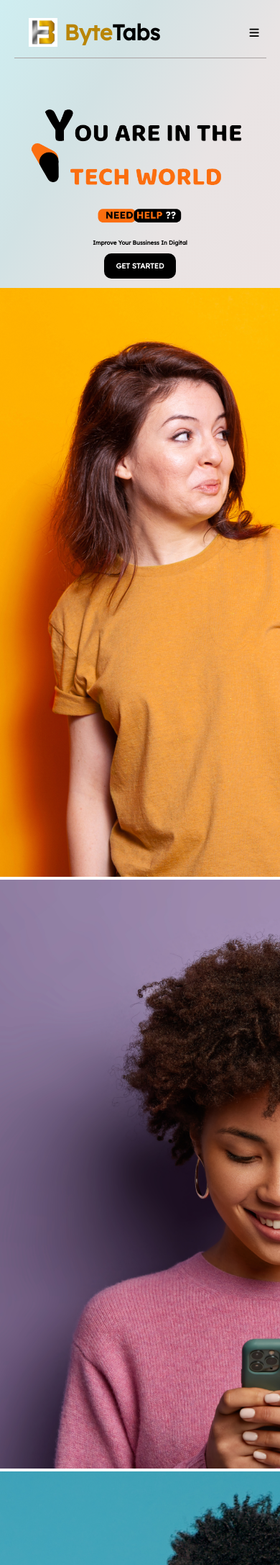
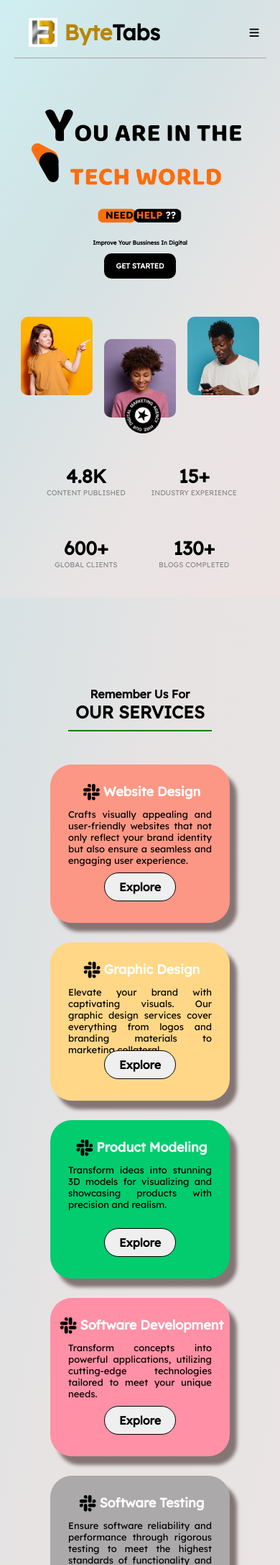
Before and after one commit to harishbaranwal/Project-Byte, a Node server app: page / in a window 390 px wide; the page is wider, and only the part inside the window is pictured. Shown: the top 2174 px of that part at 72% size. Run offline with Node 20, Linux system fonts and the light colour scheme; some libraries are stand-ins or nearby versions.

Commit message:
Update style.css

```diff
--- a/public/stylesheets/style.css
+++ b/public/stylesheets/style.css
@@ -1,3 +1,423 @@
+.background-box-1{
+  background: linear-gradient(300deg, #ede3e3, #e9e4e4, #d2e2e4, #cfeef1);
+
+}
+
+.background-box-2{
+  background: linear-gradient(280deg, #ede3e3, #e9e4e4, #e8e3e3,#d7e2e4);
+
+}
+
+
+.img-container{
+  width:100%;
+  height:auto;
+
+  padding-top: 40px;
+}
+.img-sub-container{
+  width:85%;
+margin: auto;
+display: flex;
+max-width: 1250px;
+justify-content: space-between;
+
+
+}
+
+.top-img{
+  width:30%;
+}
+.img-2{
+height:100%;
+    display: flex;
+  }
+ .img-2>img {
+    margin-top: auto;
+  }
+
+.top-img>img{
+  width:100%;
+  max-height:100%;
+  border-radius: 50px;
+}
+
+
+@media(min-width:1350px){
+  .img-sub-container{
+    height:500px;
+  }
+}
+
+@media(max-width:1350px) and (min-width:1250px){
+  .img-sub-container{
+    height:450px;
+  }
+}
+@media(max-width:1250px) and (min-width:1150px){
+  .img-sub-container{
+    height:420px;
+  }
+}
+@media(max-width:1150px) and (min-width:1050px){
+  .img-sub-container{
+    height:400px;
+  }
+}
+@media(max-width:1050px) and (min-width:950px){
+  .img-sub-container{
+    height:350px;
+  }
+}
+@media(max-width:950px) and (min-width:850px){
+  .img-sub-container{
+    height:320px;
+  }
+}
+@media(max-width:850px) and (min-width:750px){
+  .img-sub-container{
+    height:300px;
+  }
+}
+@media(max-width:750px) and (min-width:650px){
+  .img-sub-container{
+    height:250px;
+  }
+}
+@media(max-width:650px) and (min-width:550px){
+  .img-sub-container{
+    height:220px;
+  }
+}
+@media(max-width:550px) and (min-width:480px){
+  .img-sub-container{
+    height:200px;
+  }
+}
+@media(max-width:480px) and (min-width:420px){
+  .img-sub-container{
+    height:160px;
+  }
+}
+@media(max-width:420px) and (min-width:390px){
+  .img-sub-container{
+    height:150px;
+  }
+}
+@media(max-width:390px) and (min-width:350px){
+  .img-sub-container{
+    height:140px;
+  }
+}
+@media(max-width:350px) and (min-width:300px){
+  .img-sub-container{
+    height:120px;
+  }
+}
+
+
+
+
+
+
+
+
+/* /////////////////////////////////////////////////// */
+
+
+
+@media(max-width:1050px){
+  .top-img>img{
+    border-radius: 40px;
+  }
+}
+
+@media(max-width:820px){
+  .top-img>img{
+    border-radius: 30px;
+  }
+}
+
+@media(max-width:600px){
+  .top-img>img{
+    border-radius: 20px;
+  }
+}
+
+@media(max-width:420px){
+  .top-img>img{
+    border-radius: 10px;
+  }
+}
+
+
+
+
+
+/*
+////////////////////////////////////////////////////
+ */
+
+ .watch{
+
+  display: flex;
+padding-left:2vw;
+  justify-items: center;
+  justify-content: center;
+  padding-top: 50px;
+  z-index: 10;
+
+}
+.round {
+  width: 100px;
+  height: 100px;
+  position: relative;
+animation:rotate 10s linear infinite;
+  transform-origin: 50% 50%;
+  top: -100px;
+}
+
+
+.round >img{
+  width:100px;
+  height:100px;
+  margin: auto;
+
+}
+
+@keyframes rotate {
+  from {
+      transform: rotate(0deg);
+  }
+  to {
+      transform: rotate(360deg);
+  }
+}
+
+
+
+@media(max-width:1200px){
+  .round {
+    width: 90px;
+    height: 90px;
+  }
+  .round >img{
+    width:90px;
+    height:90px;
+
+  }
+}
+
+@media(max-width:1000px){
+  .round {
+    width: 80px;
+    height: 80px;
+    top: -95px;
+  }
+  .round >img{
+    width:80px;
+    height:80px;
+
+  }
+}
+@media(max-width:800px){
+  .round {
+    width: 70px;
+    height: 70px;
+    top: -90px;
+  }
+
+  .round >img{
+    width:70px;
+    height:70px;
+
+  }
+}
+
+@media(max-width:600px){
+  .watch{
+    height:0px;
+  }
+  .round {
+    width: 60px;
+    height: 60px;
+    top: -80px;
+  }
+  .round >img{
+    width:60px;
+    height:60px;
+
+  }
+}
+
+
+@media(max-width:450px){
+  .round {
+    width: 50px;
+    height: 50px;
+    top: -78px;
+  }
+  .round >img{
+    width:50px;
+    height:50px;
+
+  }
+}
+
+@media(max-width:380px){
+  .round {
+    width: 40px;
+    height: 40px;
+    top: -70px;
+  }
+  .round >img{
+    width:40px;
+    height:40px;
+
+  }
+}
+
+/*
+
+//////////////////////////////////////////////////////
+ */
+
+
+ .container{
+  height: 100px;
+
+}
+
+.sub-container{
+  width:90%;
+  height:100%;
+  margin: auto;
+  display: flex;
+  max-width: 1500px;
+}
+.con{
+  width:25%;
+display: flex;
+flex-direction: column;
+  margin: 0px 20px;
+  align-items: center;
+
+}
+
+.value{
+  font-size: 46px;
+  font-weight: 600;
+}
+.con-txt{
+  font-size: 16px;
+  color: #8a8a8a;
+}
+
+
+
+@media(max-width:1450px) {
+
+  .value{
+    font-size: 40px;
+  }
+  .con-txt{
+    font-size: 14px;
+
+  }
+
+}
+
+@media(max-width:1150px) {
+
+  .value{
+    font-size: 36px;
+  }
+  .con-txt{
+    font-size: 12px;
+
+  }
+}
+
+@media(max-width:850px) {
+  .container{
+    height: 200px;
+
+  }
+.sub-container{
+  flex-wrap: wrap;
+justify-content: center;
+    width:70%
+}
+  .con{
+    width:40%;
+    margin: 15px 20px;
+  }
+  .con-txt{
+    font-size: 13px;
+
+  }
+}
+@media(max-width:650px) {
+  .sub-container{
+    flex-wrap: wrap;
+      width:85%
+  }
+  .value{
+    font-size: 32px;
+  }
+  .con-txt{
+    font-size: 12px;
+
+  }
+  }
+
+@media(max-width:480px) {
+  .container{
+    height: 200px;
+  }
+  .sub-container{
+    flex-wrap: wrap;
+      width:90%
+  }
+  .value{
+    font-size: 26px;
+  }
+  .con-txt{
+    font-size: 10px;
+  }
+  .con{
+    width:40%;
+    margin: 15px 5px;
+  }
+}
+
+@media(max-width:370px) {
+  .container{
+    height: 400px;
+  }
+  .con{
+    width:80%;
+    margin: 15px 5px;
+  }
+}
+
+
+
+
+
+
+
+
+
+
+
+
+
+
+
+
+
+
 @import url('https://fonts.googleapis.com/css2?family=Lexend+Deca&display=swap');
 
 * {
@@ -40,7 +460,6 @@ body {
 
 .first-section {
   height: 600px;
-  background: linear-gradient(300deg, #ede3e3, #e9e4e4, #d2e2e4, #cfeef1);
 }
 
 nav {
@@ -202,7 +621,8 @@ nav ul div.items .sidenav .closebtn {
 @media(max-width:540px) {
 
   nav ul div.items li a:nth-child(1),
-  nav ul div.items li a:nth-child(2) nav ul div.items li a:nth-child(3) {
+  nav ul div.items li a:nth-child(2),
+   nav ul div.items li a:nth-child(3) {
     display: none;
   }
 }
@@ -306,7 +726,6 @@ nav ul div.items .sidenav .closebtn {
 
 .section-2 {
   height: 920px;
-  background: linear-gradient(300deg, #ede3e3, 30%, #e9e4e4, #d8e3e4, #cae7e9);
 }
 
 .card-section {
@@ -664,8 +1083,7 @@ nav ul div.items .sidenav .closebtn {
   padding-bottom: 10px;
   height: fit-content;
   align-items: center;
-  background: linear-gradient(300deg, #ede3e3, 30%, #e9e4e4, #d8e3e4, #cae7e9);
-  ;
+
 }
 
 .section-3>.section-heading {
@@ -722,7 +1140,7 @@ nav ul div.items .sidenav .closebtn {
   height: 100%;
   display: flex;
   margin: 2% auto 5% auto;
-  margin-bottom: 100px;
+  margin-bottom: 50px;
 }
 
 .line1,
@@ -740,6 +1158,7 @@ nav ul div.items .sidenav .closebtn {
   color: white;
   cursor: pointer;
 }
+
 
 .bottom-left {
   position: absolute;
@@ -749,6 +1168,8 @@ nav ul div.items .sidenav .closebtn {
   font-size: 12px;
   padding: 5px;
   cursor: pointer;
+  color: white;
+  text-decoration: none;
 }
 
 .img_box1 {
@@ -962,19 +1383,19 @@ nav ul div.items .sidenav .closebtn {
 .about-div {
   width: 100%;
   margin: 0px auto 0px auto;
-  height: 400px;
+  height: 450px;
   display: flex;
   flex-direction: column;
   padding-top: 50px;
   padding-bottom: 20px;
   justify-content: space-between;
 
-  background: linear-gradient(300deg, #ede3e3, 30%, #e9e4e4, #d8e3e4, #cae7e9);
 
 }
 
 .about-div .friends {
   height: 350px;
+  margin-bottom: 30px;
 }
 
 
```
